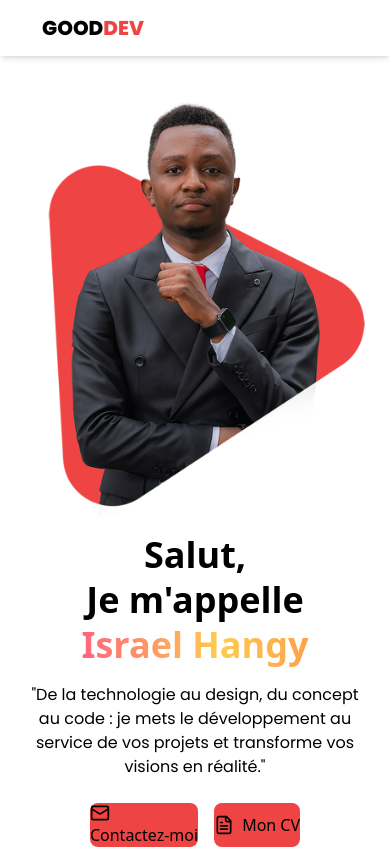
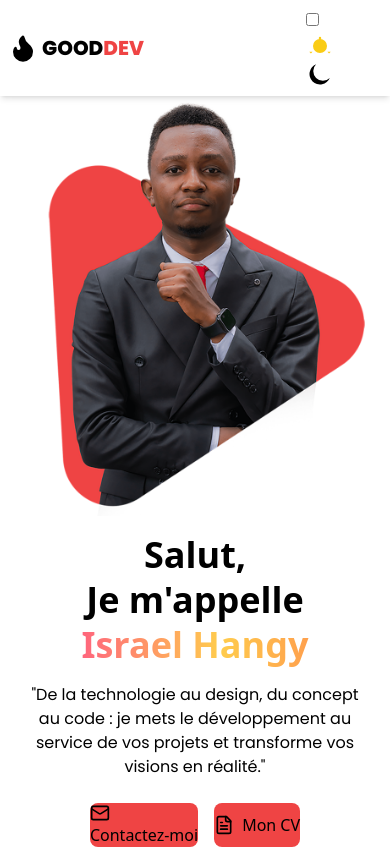
Before and after one commit to IsraelHangy/portfolio-israel, a React (Vite) app: page / in a window 390 px wide. Shown: the top 849 px of the page. Built offline with nearby package versions, Linux system fonts and the light colour scheme.

Commit message:
docs: change have been made to the navbar dark and light mode

```diff
--- a/index.html
+++ b/index.html
@@ -1,5 +1,6 @@
 <!doctype html>
-<html lang="en" data-theme="dracula">
+<html lang="en" data-theme="cupcake">
+
   <head>
     <meta charset="UTF-8" />
     <link rel="icon" type="image/x-icon" href="/public/Gd.ico" />
--- a/src/components/Contact.tsx
+++ b/src/components/Contact.tsx
@@ -203,7 +203,7 @@ const Contact = () => {
 
           <button
             type="submit"
-            className="w-full bg-[#cb251a] hover:bg-[#79140f]  text-white py-3 font-poppins font-semibold md:font-bold"
+            className="w-full bg-[#c22e23] hover:bg-[#79140f]  text-white py-3 font-poppins font-semibold md:font-bold"
           >
             ENVOYEZ VOTRE MESSAGE
           </button>
--- a/src/components/Footer.tsx
+++ b/src/components/Footer.tsx
@@ -90,7 +90,7 @@ const Footer = () => {
       <button
         onClick={scrollToTop}
         aria-label="Remonter en haut"
-        className="absolute right-3 bottom-0 md:right-20 md:bottom-30 flex items-center justify-center w-10 h-10 md:w-12 md:h-12 rounded-full bg-[#cb251a] hover:bg-[#79140f]  text-white shadow-lg transition"
+        className="absolute right-3 bottom-0 md:right-20 md:bottom-30 flex items-center justify-center w-10 h-10 md:w-12 md:h-12 rounded-full bg-[#c22e23] hover:bg-[#79140f]  text-white shadow-lg transition"
       >
         <ArrowUp className="w-6 h-6 md:w-7 md:h-7" />
       </button>
--- a/src/components/Navbar.tsx
+++ b/src/components/Navbar.tsx
@@ -1,9 +1,12 @@
 import { useState, useEffect } from "react";
 import { Flame } from "lucide-react";
 import cvPDF from "../assets/CV_Israel.pdf";
+
 const Navbar = () => {
   const [active, setActive] = useState<string>("Home");
   const [menuOpen, setMenuOpen] = useState<boolean>(false);
+ const [theme, setTheme] = useState<"light" | "dark">("light");
+
 
   const links = [
     { name: "Accueil", href: "#Home" },
@@ -17,74 +20,121 @@ const mobileLinks = [
     { name: "Compétences", href: "#Experiences" },
     { name: "Oeuvres", href: "#Projects" },
     { name: "Obtenir mon CV", href: cvPDF, external: true },
-  { name: "Contactez-moi", href: "#Contact"},
+    { name: "Contactez-moi", href: "#Contact" },
   ];
 
+  // Bloquer le scroll
+  useEffect(() => {
+    document.body.style.overflow = menuOpen ? "hidden" : "auto";
+  }, [menuOpen]);
 
+  // Appliquer le thème
   useEffect(() => {
-    if (menuOpen) {
-      document.body.style.overflow = "hidden";
-    } else {
-      document.body.style.overflow = "auto";
-    }
-  }, [menuOpen]);
+    document.documentElement.setAttribute("data-theme", theme);
+  }, [theme]);
 
   return (
     <div className="fixed top-0 left-0 w-full z-50 bg-base-100 shadow-md">
-      <div className="max-w-7xl mx-auto flex justify-between items-center pt-2 p-2 md:p-4 ">
+      <div className="max-w-7xl mx-auto flex justify-between items-center pt-2 p-2 md:p-4">
         {/* Logo */}
         <a href="#" className="flex items-center font-extrabold text-xl md:text-2xl">
           <div className="flex items-center gap-1 md:-ml-20">
             <Flame
               className="w-[30px] h-[30px] md:w-[40px] md:h-[40px]"
               strokeWidth={2}
-              fill="white"
-              color="white"
+              fill="currentColor"
+              color="currentColor"
             />
-            <p className="font-poppins font-extrabold text-xl md:text-2xl">
+            <p className="font-poppins font-extrabold text-xl md:text-2xl text-base-content">
               GOOD<span className="text-red-500">DEV</span>
             </p>
           </div>
         </a>
 
         {/* Desktop menu */}
-        <ul className="hidden md:flex space-x-3 font-poppins md:-mr-20 ">
+        <ul className="hidden md:flex space-x-3 font-poppins md:-mr-20 items-center">
           {links.map((link) => (
             <li key={link.name}>
               <a
                 href={link.href}
-                className={`btn btn-lg btn-ghost text-2xl font-poppins  ${active === link.name ? "text-red-500" : ""}`}
+                className={`btn btn-lg btn-ghost text-2xl font-poppins ${active === link.name ? "text-red-500" : "text-base-content"}`}
                 onClick={() => setActive(link.name)}
               >
                 {link.name}
               </a>
             </li>
           ))}
+
+          {/* Interrupteur dark/light */}
+          <li>
+            <label className="swap swap-rotate">
+              <input
+                type="checkbox"
+                onChange={() => setTheme(theme === "light" ? "dark" : "light")}
+                checked={theme === "dark"}
+              />
+              {/* Soleil = light */}
+              <svg
+                className="swap-off fill-current w-8 h-8 text-yellow-400"
+                xmlns="http://www.w3.org/2000/svg"
+                viewBox="0 0 24 24"
+              >
+                <path d="M5.64,17l-1.41,1.41l-1.41-1.41L4.23,17 M12,4a1,1 0 0,1 1,1v2a1,1 0 0,1-2,0V5a1,1 0 0,1,1-1m6.36,13l1.41,1.41l1.41-1.41L19.77,17M12,18a6,6 0 1,1 0-12a6,6 0 0,1 0,12Z" />
+              </svg>
+              {/* Lune = dark */}
+              <svg
+                className="swap-on fill-current w-8 h-8 text-base-content"
+                xmlns="http://www.w3.org/2000/svg"
+                viewBox="0 0 24 24"
+              >
+                <path d="M20.354,15.354a9,9 0 1,1-11.708-11.708a7,7 0 1,0 11.708,11.708Z" />
+              </svg>
+            </label>
+          </li>
         </ul>
 
+        {/* Mobile : interrupteur + hamburger */}
+        <div className="md:hidden flex items-center gap-2">
+          <label className="swap swap-rotate">
+            <input
+              type="checkbox"
+              onChange={() => setTheme(theme === "light" ? "dark" : "light")}
+              checked={theme === "dark"}
+            />
+            <svg
+              className="swap-off fill-current w-7 h-7 text-yellow-400"
+              xmlns="http://www.w3.org/2000/svg"
+              viewBox="0 0 24 24"
+            >
+              <path d="M5.64,17l-1.41,1.41l-1.41-1.41L4.23,17 M12,4a1,1 0 0,1 1,1v2a1,1 0 0,1-2,0V5a1,1 0 0,1,1-1m6.36,13l1.41,1.41l1.41-1.41L19.77,17M12,18a6,6 0 1,1 0-12a6,6 0 0,1 0,12Z" />
+            </svg>
+            <svg
+              className="swap-on fill-current w-7 h-7 text-base-content"
+              xmlns="http://www.w3.org/2000/svg"
+              viewBox="0 0 24 24"
+            >
+              <path d="M20.354,15.354a9,9 0 1,1-11.708-11.708a7,7 0 1,0 11.708,11.708Z" />
+            </svg>
+          </label>
+
           {/* Hamburger mobile */}
-        <div className="md:hidden">
           <button
             onClick={() => setMenuOpen(!menuOpen)}
             className="flex flex-col justify-center items-center w-10 h-10 gap-1 p-2"
           >
             <span
-              className={`block w-8 h-2 bg-white  transform transition-all duration-300 ease-in-out ${menuOpen ? "rotate-45 translate-y-2" : ""
-                }`}
+              className={`block w-8 h-2 bg-base-content transform transition-all duration-300 ease-in-out ${menuOpen ? "rotate-45 translate-y-2" : ""}`}
             ></span>
             <span
-              className={`block w-8 h-2 bg-white  transform transition-all duration-300 ease-in-out ${menuOpen ? "-rotate-45 -translate-y-2" : ""
-                }`}
+              className={`block w-8 h-2 bg-base-content transform transition-all duration-300 ease-in-out ${menuOpen ? "-rotate-45 -translate-y-2" : ""}`}
             ></span>
           </button>
         </div>
       </div>
 
-
-      {/* Mobile full-screen menu*/}
+      {/* Menu mobile */}
       <div
-        className={`md:hidden fixed top-50 left-0 w-full h-[calc(100%-40px)] bg-base-100 flex flex-col items-center justify-center transform transition-all duration-500 ease-in-out ${menuOpen ? "translate-y-0 opacity-100 visible" : "-translate-y-full opacity-0 invisible"
-          }`}
+        className={`md:hidden fixed top-50 left-0 w-full h-[calc(100%-40px)] bg-base-100 flex flex-col items-center justify-center transform transition-all duration-500 ease-in-out ${menuOpen ? "translate-y-0 opacity-100 visible" : "-translate-y-full opacity-0 invisible"}`}
       >
         <ul className="flex flex-col space-y-8 font-poppins text-3xl font-bold text-center">
           {mobileLinks.map((link) => (
@@ -94,7 +144,7 @@ const mobileLinks = [
                   href={link.href}
                   target="_blank"
                   rel="noopener noreferrer"
-                  className="transition text-white hover:text-red-400"
+                  className="transition text-base-content hover:text-red-400"
                   onClick={() => setMenuOpen(false)}
                 >
                   {link.name}
@@ -102,8 +152,7 @@ const mobileLinks = [
               ) : (
                 <a
                   href={link.href}
-                  className={`transition ${active === link.name ? "text-red-500" : "text-white"
-                    } hover:text-red-400`}
+                  className={`transition ${active === link.name ? "text-red-500" : "text-base-content"} hover:text-red-400`}
                   onClick={() => {
                     setActive(link.name);
                     setMenuOpen(false);
@@ -126,7 +175,6 @@ const mobileLinks = [
           ))}
         </ul>
       </div>
-
     </div>
   );
 };
--- a/src/components/Projects.tsx
+++ b/src/components/Projects.tsx
@@ -101,7 +101,7 @@ const Projects = () => {
             </div>
             <div className="flex flex-wrap gap-2 my-3">
               {project.technologies.map((tech, idx) => (
-                <span key={idx} className="badge bg-[#cb251a] md:bg-[#b51c11] badge-sm">
+                <span key={idx} className="badge bg-[#c22e23] md:bg-[#b51c11] badge-sm">
                   {tech}
                 </span>
               ))}
@@ -111,7 +111,7 @@ const Projects = () => {
                 href={project.demoLink}
                 target="_blank"
                 rel="noopener noreferrer"
-                className="btn btn-lg  bg-[#cb251a] md:bg-[#b51c11] hover:bg-[#79140f] active:scale-95 transition-transform duration-150 w-2/3 text-white"
+                className="btn btn-lg  bg-[#c22e23] md:bg-[#b51c11] hover:bg-[#79140f] active:scale-95 transition-transform duration-150 w-2/3 text-white"
               >
                 Visitez le site <Telescope className="w-4 ml-2" />
               </a>
--- a/tailwind.config.js
+++ b/tailwind.config.js
@@ -1,9 +1,13 @@
 /** @type {import('tailwindcss').Config} */
 module.exports = {
+  // ⬇️ Activer le mode sombre avec une classe
+  darkMode: "class",
+
   content: [
     "./index.html",
     "./src/**/*.{js,ts,jsx,tsx}",
   ],
+
   theme: {
     extend: {
       fontFamily: {
@@ -37,12 +41,23 @@ module.exports = {
       },
     },
   },
+
   plugins: [
     require("daisyui"),
   ],
+
   daisyui: {
+    // ⬇️ Liste des thèmes disponibles
     themes: [
-      "light", "dark", "cupcake", "luxury", "dracula", "halloween", "night", "black",
+      "light",
+      "dark",
+      "cupcake",
+      "luxury",
+      "dracula",
+      "halloween",
+      "night",
+      "black",
+      "autumn",
     ],
   },
 }
```
Lines whose indentation alone changed are shown as unchanged.
